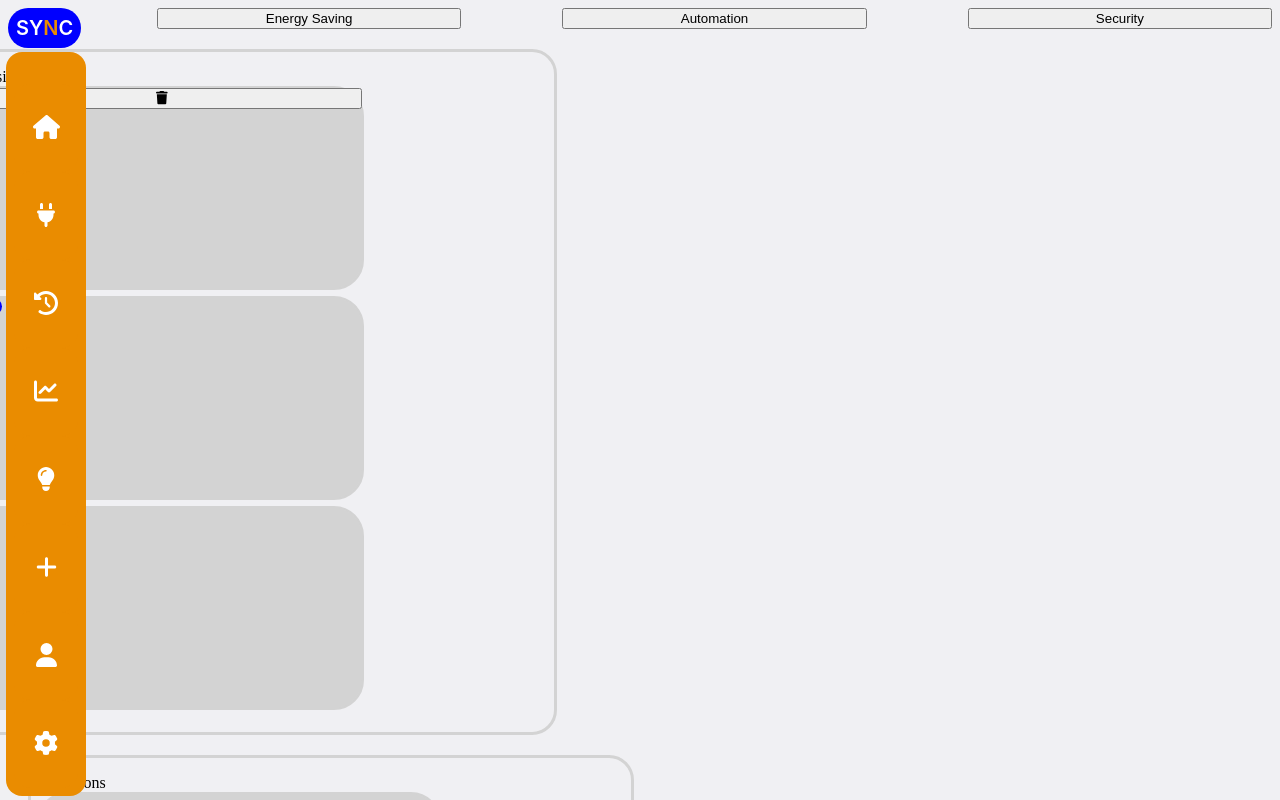
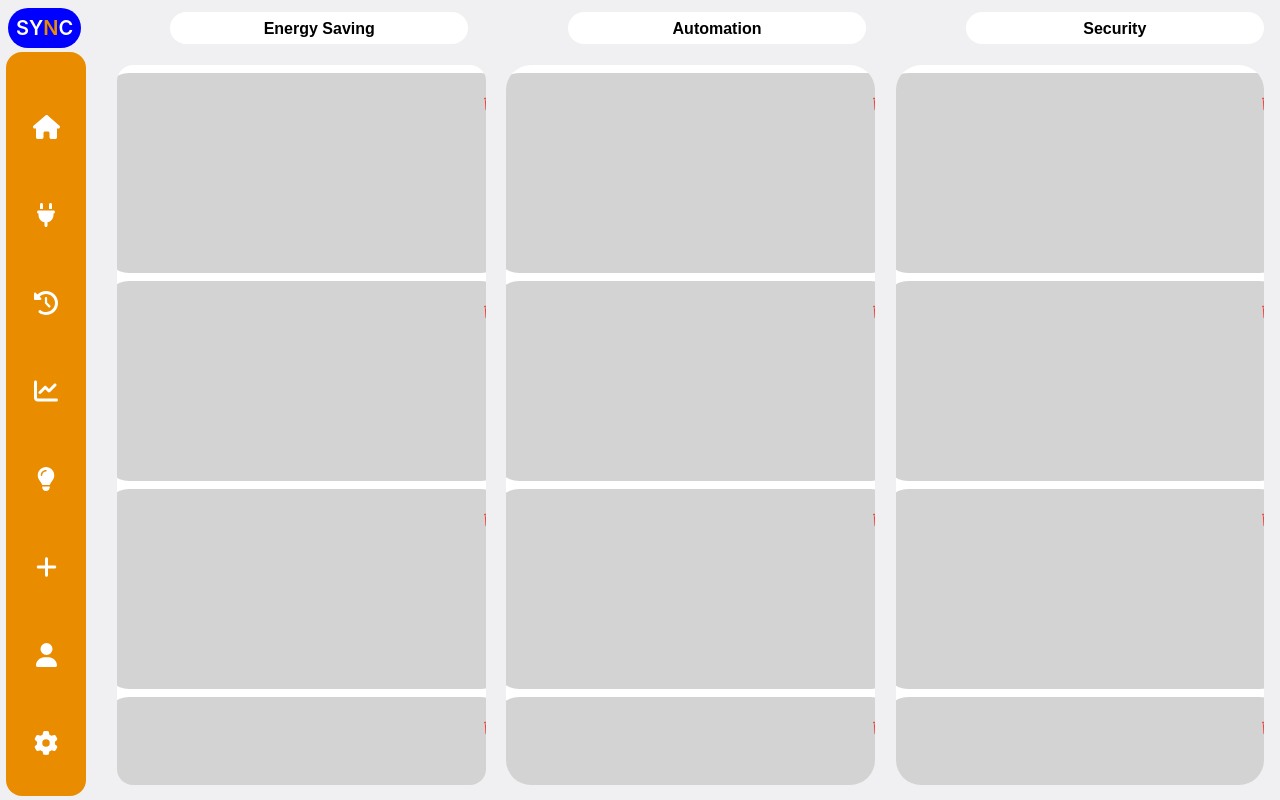
Before and after one commit to ls2092/F29PD-Frontend, a React (Vite) app: page / in a window 1280 px wide. Both pictures are taken after a click on the button 46 px from the left and 480 px from the top of the page. Shown: the top 800 px of the page. Built offline with nearby package versions, Linux system fonts and the light colour scheme.

Commit message:
suggestions

```diff
--- a/src/App.tsx
+++ b/src/App.tsx
@@ -1,6 +1,5 @@
 import React, { useState, useEffect } from 'react';
 import SideBarNav from './SideBarNav';
-import FamilyMembers from './FamilyMembers';
 import EnergyConsumed from './EnergyConsumed';
 import Settings from './SettingsPage';
 import Suggestions from './Suggestions';
@@ -25,7 +24,7 @@ function App() {
         return(
           <>
 
-            <FamilyMembers />
+
             <EnergyConsumed />
           </>
         );
@@ -33,8 +32,6 @@ function App() {
         return <Settings />;
       case '#Suggestions':
         return <Suggestions />;
-      case '#FamilyMembers':
-        return <FamilyMembers />;
       case '#EnergyConsumed':
         return <EnergyConsumed />;
       default:
--- a/src/Suggestions.tsx
+++ b/src/Suggestions.tsx
@@ -4,7 +4,7 @@ import {  faTrash} from '@fortawesome/free-solid-svg-icons';
 function Suggestions() {
     return(
         <>
-
+    <body>
 
             <div className="main-headings">
                 <button id="energy-saving">Energy Saving</button>
@@ -14,24 +14,27 @@ function Suggestions() {
 
         <div className="boxes">
             <div className="energy-box">
-            <p>suggetsions</p>
                 <div className="sliding-boxes">
+
                     <div className="suggestions-boxes">
                         <button>
                             <FontAwesomeIcon icon={faTrash} />
                         </button>
                     </div>
 
-                <div className="suggestions-boxes2">
+                    <div className="suggestions-boxes">
                         <button>
                             <FontAwesomeIcon icon={faTrash} />
                         </button>
                     </div>
-                <div className="suggestions-boxes3"></div>
+
+                    <div className="suggestions-boxes">
                         <button>
                             <FontAwesomeIcon icon={faTrash} />
                         </button>
-                <div className="suggestions-boxes3">
+                    </div>
+
+                    <div className="suggestions-boxes">
                         <button>
                             <FontAwesomeIcon icon={faTrash} />
                         </button>
@@ -41,16 +44,76 @@ function Suggestions() {
             </div>
 
             <div className="auto-box">
+                <div className="sliding-boxes">
+
+                    <div className="suggestions-boxes">
+                        <button>
+                            <FontAwesomeIcon icon={faTrash} />
+                        </button>
+                    </div>
+
+                    <div className="suggestions-boxes">
+                        <button>
+                            <FontAwesomeIcon icon={faTrash} />
+                        </button>
+                    </div>
+
+                    <div className="suggestions-boxes">
+                        <button>
+                            <FontAwesomeIcon icon={faTrash} />
+                        </button>
+                    </div>
+
+                    <div className="suggestions-boxes">
+                        <button>
+                            <FontAwesomeIcon icon={faTrash} />
+                        </button>
+                    </div>
+
+                </div>
+            </div>
+
+             <div className="security-box">
+                <div className="sliding-boxes">
+
+                    <div className="suggestions-boxes">
+                        <button>
+                            <FontAwesomeIcon icon={faTrash} />
+                        </button>
+                    </div>
+
+                    <div className="suggestions-boxes">
+                        <button>
+                            <FontAwesomeIcon icon={faTrash} />
+                        </button>
+                    </div>
+
+                    <div className="suggestions-boxes">
+                        <button>
+                            <FontAwesomeIcon icon={faTrash} />
+                        </button>
+                    </div>
+
+                    <div className="suggestions-boxes">
+                        <button>
+                            <FontAwesomeIcon icon={faTrash} />
+                        </button>
+                    </div>
+
+                </div>
+            </div>
+            </div>
+
+    </body>
+
+            {/*</div><div className="auto-box">
                 <p>suggetsions</p>
                 <div className="sliding-boxes">
                     <div className="suggestions-boxes"></div>
                     <div className="suggestions-boxes2"></div>
                     <div className="suggestions-boxes3"></div>
                     <div className="suggestions-boxes3"></div>
-
                 </div>
-
-
             </div>
 
         <div className="security-box">
@@ -60,12 +123,11 @@ function Suggestions() {
                 <div className="suggestions-boxes2"></div>
                 <div className="suggestions-boxes3"></div>
                 <div className="suggestions-boxes3"></div>
-
             </div>
+        </div>*/}
 
 
-        </div>
-    </div>
+
         </>
     )
 }
--- a/src/index.css
+++ b/src/index.css
@@ -329,410 +329,81 @@ h1{
 }
 
 
+/*suggestions Page */
 
-/*#Home-btn button:hover,
-#suggestions button:hover,
-#settings-button button:hover,
-.sidebar:hover{
-  background-color: BLUE;
-  color: white;
-}
+/*body .suggestions-body{
+  background-color: rgb(240, 240, 243);
 
-#Home-btn button,
-#suggestions button{
-  border-radius: 50%;
-  width: 50px;
-  height: 50px;
-  border: none;
-  align-items: center;
-  font-size: 24px;
-  transition: background-color 0.3s ease, color 0.3s ease;
-  justify-content: center;
-  cursor: pointer;
-}
-
-#settings-button button{
-  margin-top: 125px;
-  border-radius: 50%;
-  width: 50px;
-  height: 50px;
-  border: none;
-  align-items: center;
-  font-size: 24px;
-  transition: background-color 0.3s ease, color 0.3s ease;
-  justify-content: center;
-  cursor: pointer;
-}
-
-
-.Family-Container {
-  display: flex;
-  flex-direction: column;
-  align-items: flex-end;
-  padding: 20px;
-  border: solid blue; /* Add blue border
-  position: fixed;
-  bottom: 20px;  /* Position the container at the bottom
-  right: 0.6%;   /* Position the container to the right
-  top: 65.5%;
-  background-color: white;
-  border-radius: 20px;
-  box-shadow: 0 4px 8px rgba(0, 0, 0, 0.1);
-  width: 43.5%;
-  height: 26.3%;
-}*/
-
-/*.Heading {
-  text-align: center;
-  width: 100%;
-  margin-bottom: 0px;
-  margin-top: -20px;
-  font-size: 24px;
-}
-
-.view-btn {
-  display: flex;
-  align-items: center;
-  gap: 6px;
-  margin-bottom: 20px;
-  margin-right: -11px;
-  background-color: blue;
-  border-radius: 20px;
-  padding: 6px;
-  cursor: pointer;
-
-}
-
-.view-btn button {
-  font-size: 14px;
-  color: white;
-  background-color: blue;
-  border: transparent;
-  cursor: pointer;
-}
-
-
-.Energy-Container {
-  position: absolute;   /* Fix the container at the top-right corner
-  top: 7px;         /* Space from the top
-  right: 2px;       /* Space from the right
-  padding: 20px;
-  background-color: white; /* Background color
-  border: solid blue;  /* Optional: Add a border
-  border-radius: 20px;      /* Optional: Rounded corners
-  /*box-shadow: 0 4px 8px rgba(0, 0, 0, 0.1);  /* Optional: Shadow
-  z-index: 1000;     /* Ensure it stays above other content
-  height: 45.65%;
-  width: 43.5%;
-  margin-top: 95px;
-  margin-right: 0.5%
-}
-
-.energy {
-  font-size: 24px;
-  margin-bottom: 2px;
-  font-weight: bold;
-}
-
-.consumed {
-  font-size: 25px;
-  font-weight: bold;
-}
-
-.Subheading h4 {
-  font-size: 10px;
-  margin-bottom: 10px;
-  font-weight: lighter;
-
-}
-
-.total-container{
-  position: fix;
-  border-radius: 20px;
-  border: solid;
-  border-color: rgb(108, 108, 108);
-  height: 29%;
-  width: 55%;
-  margin-left: -10px;
-  box-sizing: border-box;
-}
-
-.total-container p{
-  text-align: center;
-  margin-top: 35px;
-}
-
-
-.analytics-container{
-  position: fix;
-  border-radius: 20px;
-  border: solid;
-  border-color: rgb(108, 108, 108);
-  height: 100px;
-  width: 47%;
-  margin-left: 54%;
-  margin-top: -105px;
-  align-content: top;
-  margin-right: 20px;
-
-}
-
-.analytics-container button{
- margin-top: 70px;
- font-size: 10px;
- font-weight: bold;
- margin-left: 70px;
- background-color: white;
- color: black;
- padding: 8px 16px;
- border: none;
- cursor: pointer;
- text-align: center;
-
-}
-
-.analytics-container button:hover{
-  text-decoration: underline;
-}
-.rooms-container{
-  height: 160px;
-  width: 55%;
-  margin-top: 10px;
-  margin-left: -10px;
-  position: fix;
-  border-radius: 20px;
-  border: solid;
-  border-color: rgb(108, 108, 108);
-  box-sizing: border-box;
-}
-
-.rooms-container p{
-  text-align: center;
-
-}
-
-.usage-container {
-  height: 159px;
-  width: 48%;
-  border-radius: 20px;
-  border: solid;
-  border-color: rgb(108, 108, 108);
-  margin-top: -160px;
-  margin-bottom: 10px;
-  margin-left: 54%;
-  box-sizing: border-box;
-
-}
-
-.usage-container button{
-  border: none;
-  background-color: white;
-  color: blue;
-  font-size: 10px;
-  margin-left: 80px;
-  cursor: pointer;
-}
-
-.usage-container button:hover{
-  text-decoration: underline;
-}
-
-
-.view-more-btn button {
-  text-align: center;
-  padding-top: 3px;
-  padding-bottom: px;
-  padding-right: 10px;
-  padding-left: 10px;
-  /*padding: 8px 13px;
-  background-color: blue;
-  color: white;
-  border: none;
-  border-radius: 50px;
-  cursor: pointer;
-  margin-left: 209px;
-  margin-top: -4px;
-  margin-bottom: 10px;
-  line-height: 1.3;
-  white-space: pre-wrap;
-  box-sizing: border-box;
-}
-
-.view-more-btn button:hover{
-  text-decoration: underline;
-}
-
-
-.control-device-container{
-  width: 685px;
-  height: 400px;
-  border: solid;
-  border-color: blue;
-  border-radius: 20px;
-  margin-left: 7.5%;
-  margin-top: -660px;
-  box-sizing: border-box;
-}
-
-#turn-on-btn button,
-.control-device-container #turn-on button{
-  display: flex;
-  flex-direction: row;
-  border-radius: 50%;
-  border: 2px solid blue;
-  width: 30px;
-  height: 30px;
-  margin-left: 93%;
-  margin-top: 1.2%;
-  transition: background-color 0.3s ease, color 0.3s ease;
-  color: blue;
-  background-color: white;
-  align-items: center;
-  cursor: pointer;
-}
-
-
-.AirQuality #turn-on-btn button:hover,
-.control-device-container #turn-on button:hover{
-  color: white;
-  background-color: blue;
-}
-
-
-
-.AirQuality{
-  display: flex;
-  flex-direction: row;
-  height: 32%;
-  width: 685px;
-  border: solid;
-  border-color: blue;
-  border-radius: 20px;
-  margin-top: 0.5%;
-  margin-left: 7.5%;
-  position: fixed;
-  display: block;
-  box-sizing: border-box;
-}
-
-.bar-container{
-  display: flex;
-  flex-direction: row;
-  border: solid;
-  border-color: blue;
-  border-radius: 50px;
-  margin-top: -450px;
-  margin-left: 7.5%;
-  height: 40px;
-  width: 78%;
-}
-
-.arrow-button{
-  display: flex;
-  margin-left: 97%;
-  align-items: center;
-  border: none;
-  background-color: white;
-  border-radius: 30px;
-  cursor: pointer;
-}
-
-
-.Header {
-  background-color: white;     /* Optional background color
-  margin-top: -6.5%;
-  margin-left: 8%;
-}
-
-
-
-
-.Header-btns {
-  display: flex;
-  gap: 25px;
-  margin-top: -45px;
-  margin-left: 87%;
-  cursor: pointer;
-  font-size: 18px;
-
-}
-
-#btns-right{
-  border: transparent;
-  border-radius: 40px;
-  height: 40px;
-  width: 40px;
-  background-color: blue;
-  cursor: pointer;
-  font-size: 20px;;
-}
-
-#btns-right:hover {
-  color: white;                /* Optional hover effect
 }*/
 
 .main-headings{
   display: flex;
   flex-direction: row;
-  /*gap: 30%;
-  margin-left: 10%;
-  margin-top: -49.5%;
+  margin-left: 18vh;
+}
+
+#energy-saving,
+#automation,
+#security{
+  border-radius: 2vh;
+  border: none;
+  height: 4vh;
+  width: 15vh;
+  padding-top: 1vh;
+  padding-bottom: 1vh;
+  margin-top: 0.5vh;
+  font-weight: bold;
+  font-size: 2vh;
+  cursor: pointer;
+  background-color: white;
+}
+
+#energy-saving:hover,
+#automation:hover,
+#security:hover{
+  background-color: rgb(240, 240, 243);
 
 }
 
-.main-headings button{
- background-color: blue;
- border-radius: 25px;
- height: 42px;
- align-items: center;
- border: none;
- font-size: 15px;
- font-weight: bold;
- cursor: pointer;
- color: white;
- transition: background-color 0.3s ease, color 0.3s ease;
-}
-
-.main-headings button:hover{
-  background-color: rgb(86, 86, 253);
-}
 
 .boxes{
   display: flex;
   flex-direction: row;
-  /*gap: 12%;*/
   margin-left: 11%;
 }
 
 .energy-box{
-  border: solid lightgray;
-  border-radius: 25px;
-  height: 680px;
-  width: 600px;
-  margin-top: 20px;
-  margin-left: -4.5%;
+  background-color: white;
+  border: none;
+  border-radius: 2vh;
+  height: 90vh;
+  width: 77vh;
+  margin-top: 2.6vh;
+  margin-left: -4.5vh;
   overflow: hidden;
   overflow-y: auto;
 }
 
 .auto-box{
-  border: solid lightgray;
+  border: none;
+  background-color: white;
   border-radius: 25px;
-  height: 680px;
-  width: 600px;
-  margin-top: 20px;
-  margin-left: 20px;
+  height: 90vh;
+  width: 77vh;
+  margin-top: 2.6vh;
+  margin-left: 2.6vh;
   overflow: hidden;
   overflow-y: auto;
 }
 
 .security-box{
-  border: solid lightgray;
+  border: none;
+  background-color: white;
   border-radius: 25px;
-  height: 680px;
-  width: 600px;
-  margin-top: 20px;
-  margin-left: 20px;
+  height: 90vh;
+  width: 77vh;
+  margin-top: 2.6vh;
+  margin-left: 2.6vh;
   overflow: hidden;
   overflow-y: auto;
 }
@@ -756,51 +427,42 @@ h1{
 }
 
 .sliding-boxes{
-  margin-top: 140%;
+  display: flex;
+  flex-direction: column;
+  margin-top: 1vh;
+  gap: 1vh;
+  margin-left: 1vh;
+  margin-bottom: 1vh;
+  align-items: center;
+  border-radius: 2vh;
 }
 
-.suggestions-boxes2{
-  display: flex;
-  flex-direction: column;
-  border: solid 2px lightgray;
-  margin-top: 1%;
-  margin-left: 6px;
-  margin-right: 6px;
-  height: 200px;
-  width: 400px;
+.suggestions-boxes{
+  height: 25vh;
+  width: 25rem;
   background-color: lightgray;
-  border-radius: 30px;
+  border-radius: 3vh;
+  cursor: pointer;
 }
 
-.suggestions-boxes3{
-  display: flex;
-  flex-direction: column;
-  border: solid 2px lightgray;
-  margin-top: 1%;
-  margin-left: 6px;
-  margin-right: 6px;
-  height: 200px;
-  width: 400px;
-  background-color: lightgray;
-  border-radius: 30px;
-}
-.suggestions-boxes{
-  display: flex;
-  flex-direction: column;
-  border: solid 2px lightgray;
-  margin-top: -140%;
-  margin-left: 6px;
-  margin-right: 6px;
-  height: 200px;
-  width: 400px;
-  background-color: lightgray;
-  border-radius: 30px;
+.suggestions-boxes:hover{
+  background-color: rgb(208, 207, 207);
 }
 
-.suggestions-boxes2 button{
-  width: 10%;
-  border-radius: 20px;
-  background-color: blue;
+.suggestions-boxes button{
+  border-radius: 2vh;
   border: none;
+  padding: 1vh 1vh 1vh 1vh;
+  color: #ef4444;
+  background-color: lightgray;
+  transition: background-color 0.2s, color 0.2s;
+  cursor: pointer;
+  width: 2rem;
+  margin-left: 46vh;
+  margin-top: 2vh;
+}
 
+.suggestions-boxes button:hover{
+  background-color: #f87171;
+  color: white;
 }
```
Also changed, not shown: src/FamilyMembers.tsx (deleted, +0 -36 lines). Lines whose indentation alone changed are shown as unchanged.
